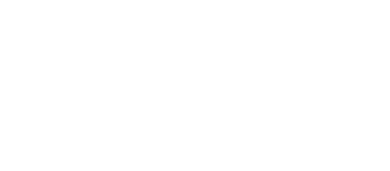
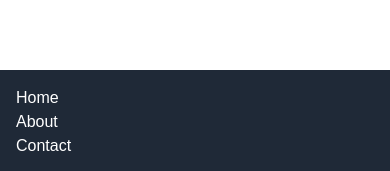
Before and after one commit to Brien-Austin/shoppink, a React (Vite) app: page / in a window 390 px wide. Shown: the part 670-841 px from the top of the page. Built offline with nearby package versions, Linux system fonts and the light colour scheme.

Commit message:
added sm navbar

```diff
--- /dev/null
+++ b/src/components/NavBar/SmNavBar.tsx
@@ -0,0 +1,14 @@
+import React from 'react'
+
+const SmNavBar:React.FC = () => {
+  return (
+    <nav className=" lg:hidden sm:block fixed bottom-0 left-0 w-full bg-gray-800 text-white p-4">
+
+    <div>Home</div>
+    <div>About</div>
+    <div>Contact</div>
+  </nav>
+  )
+}
+
+export default SmNavBar
--- a/src/pages/Home.tsx
+++ b/src/pages/Home.tsx
@@ -1,4 +1,5 @@
-import NavBar from "../components/NavBar/NavBar";
+import SmNavBar from "@/components/NavBar/SmNavBar";
+import NavBar from "../components/NavBar/LgNavBar";
 import Categories from "../components/categories/Categories";
 
 
@@ -11,6 +12,7 @@
         </div>
         <div className="">
         <NavBar/>
+        <SmNavBar/>
        <div className="mx-16">
        <h1 className="mt-4 text-2xl font-bold text-slate-800">Explore Various Categories</h1>
        <Categories/>
```
Also changed, not shown: src/components/NavBar/LgNavBar.tsx (renamed from src/components/NavBar/NavBar.tsx).
